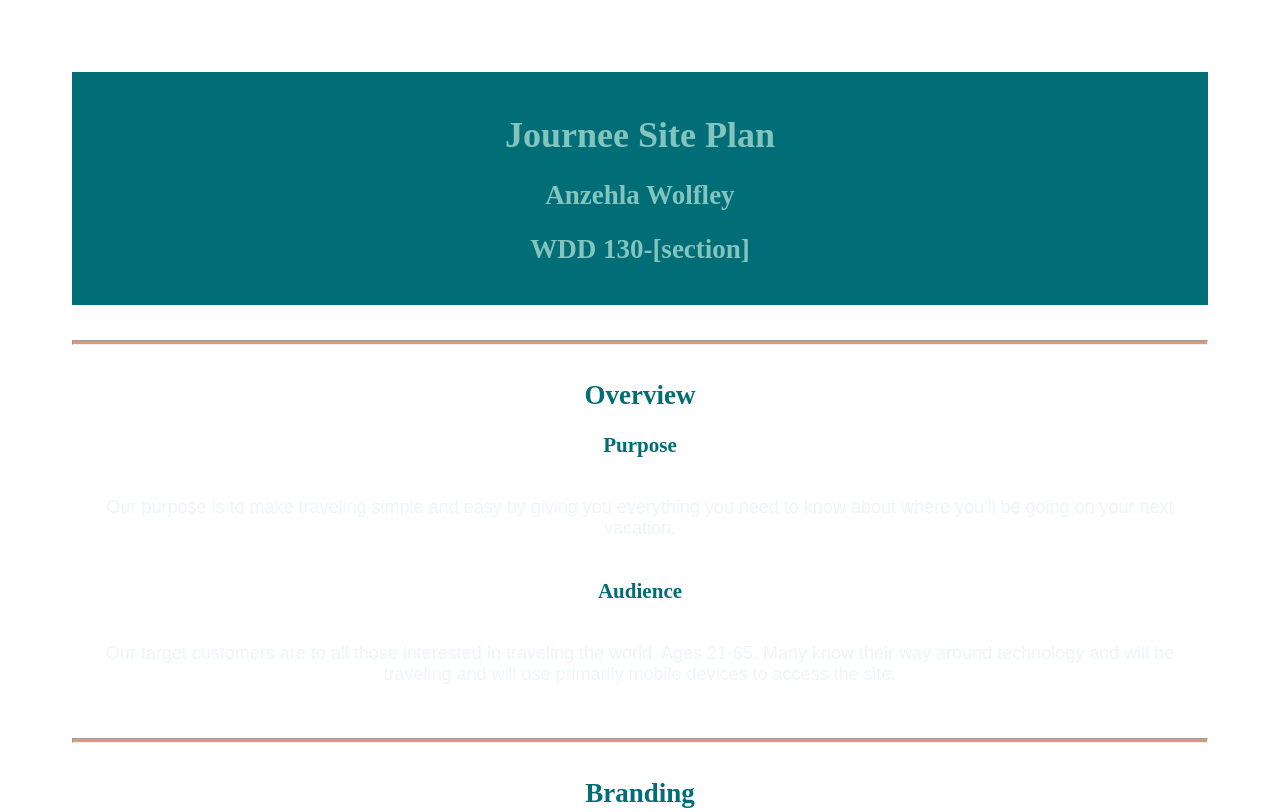
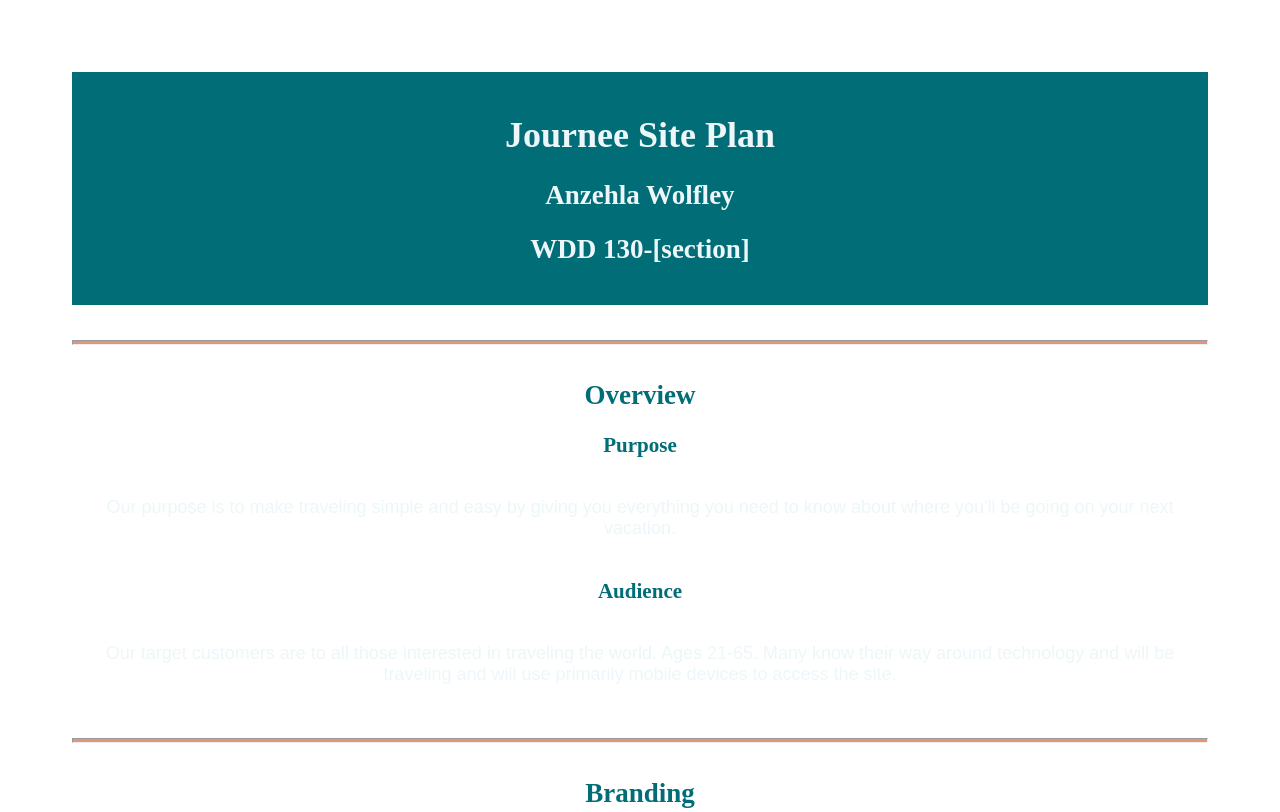
Before and after one commit to Zehlamw/positioning, a plain HTML site: page positioning/site-plan.html in a window 1280 px wide. Shown: the top 812 px of the page. Drawn offline with Linux system fonts and the light colour scheme; a web font is replaced by a local one.

Commit message:
Add files via upload

```diff
--- a/positioning/styles/site-plan.css
+++ b/positioning/styles/site-plan.css
@@ -18,14 +18,14 @@ Fonts are separated by a | */
 
   /* these colors below should be chosen from among your palette colors above */
   --headline-color-on-white: #006D77;  /* headlines on a white background */
-  --headline-color-on-color: #83C5BE; /* headlines on a colored background */
+  --headline-color-on-color: #EDF6F9; /* headlines on a colored background */
   --paragraph-color-on-white: #006D77; /* paragraph text on a white background */
   --paragraph-color-on-color: #EDF6F9; /* paragraph text on a colored background */
   --paragraph-background-color: #006D77  ;
-  --nav-link-color: #FFDDD2;
+  --nav-link-color: #EDF6F9;
   --nav-background-color: #E29578;
-  --nav-hover-link-color: #FFDDD2;
-  --nav-hover-background-color: #83C5BE;
+  --nav-hover-link-color: #E29578;
+  --nav-hover-background-color: #FFDDD2;
 }
 
 
```
